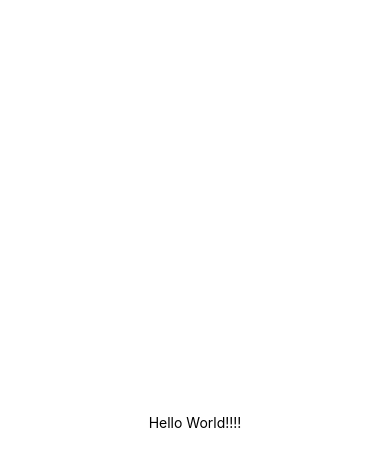
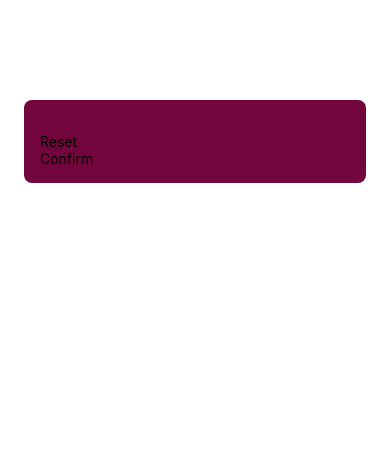
Before and after one commit to foxclerec/react-native-game-guess-a-number, a React Native app: screen / in a window 390 px wide. Shown: the top 466 px of the page. Built offline with nearby package versions, Linux system fonts and the light colour scheme.

Commit message:
added components and styles

```diff
--- a/App.js
+++ b/App.js
@@ -1,20 +1,9 @@
-import { StatusBar } from 'expo-status-bar';
-import { StyleSheet, Text, View } from 'react-native';
+import { StyleSheet } from "react-native";
+
+import StartGameScreen from "./screens/StartGameScreen";
 
 export default function App() {
-  return (
-    <View style={styles.container}>
-      <Text>Hello World!!!!</Text>
-      <StatusBar style="auto" />
-    </View>
-  );
+  return <StartGameScreen />;
 }
 
-const styles = StyleSheet.create({
-  container: {
-    flex: 1,
-    backgroundColor: '#fff',
-    alignItems: 'center',
-    justifyContent: 'center',
-  },
-});
+const styles = StyleSheet.create({});
--- /dev/null
+++ b/components/PrimaryButton.js
@@ -0,0 +1,11 @@
+import { View, Text } from "react-native";
+
+const PrimaryButton = ({ children }) => {
+  return (
+    <View>
+      <Text>{children}</Text>
+    </View>
+  );
+};
+
+export default PrimaryButton;
--- /dev/null
+++ b/screens/StartGameScreen.js
@@ -0,0 +1,26 @@
+import { StyleSheet, TextInput, View } from "react-native";
+
+import PrimaryButton from "../components/PrimaryButton";
+
+const StartGameScreen = () => {
+  return (
+    <View style={styles.inputContainer}>
+      <TextInput />
+      <PrimaryButton>Reset</PrimaryButton>
+      <PrimaryButton>Confirm</PrimaryButton>
+    </View>
+  );
+};
+
+export default StartGameScreen;
+
+const styles = StyleSheet.create({
+  inputContainer: {
+    padding: 16,
+    marginTop: 100,
+    marginHorizontal: 24,
+    backgroundColor: "#72063c",
+    borderRadius: 8,
+    elevation: 4,
+  },
+});
```
Also changed, not shown: screens/GameOverScreen.js (added), screens/GameScreen.js (added).
